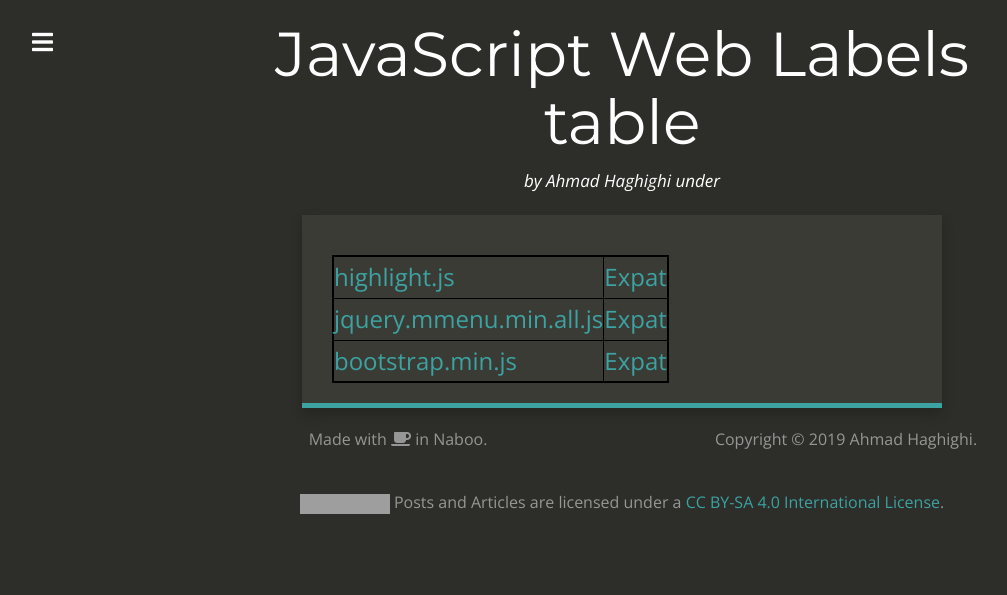
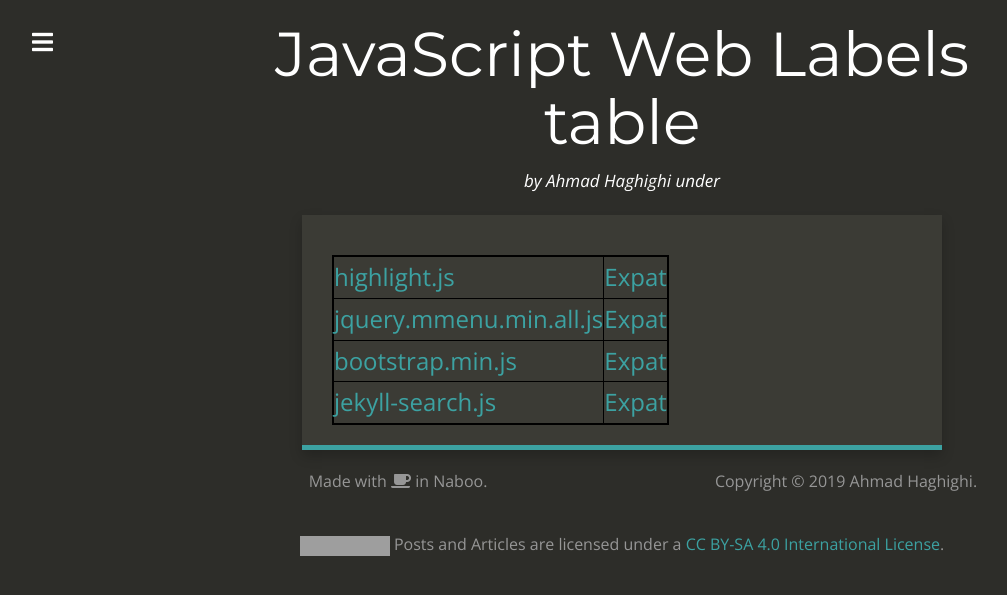
Before and after one commit to haghighi/haghighi.github.io, a Jekyll site: the page built from javascript.md, in a window 1280 px wide. Shown: the top 595 px of the page, without its empty margins (18-1025 px from the left). Built offline with Jekyll 4.4.1, drawn with Linux system fonts in a browser that asks for light colours; nearby versions of some CDN libraries; comment, search, counter and statistics services are not loaded; grey boxes are pictures that could not be loaded.

Commit message:
make my JavaScript LibreJS-compliant: add js/jekyll-search.js license

```diff
--- a/javascript.md
+++ b/javascript.md
@@ -18,4 +18,8 @@ author: Ahmad Haghighi
         <td><a href="https://netdna.bootstrapcdn.com/bootstrap/3.1.1/js/bootstrap.min.js">bootstrap.min.js</a></td>
         <td><a href="https://github.com/twbs/bootstrap/blob/master/LICENSE">Expat</a></td>
     </tr>
+    <tr>
+        <td><a href="/js/jekyll-search.js">jekyll-search.js</a></td>
+        <td><a href="http://en.wikipedia.org/wiki/MIT_License">Expat</a></td>
+    </tr>
 </table>
```
